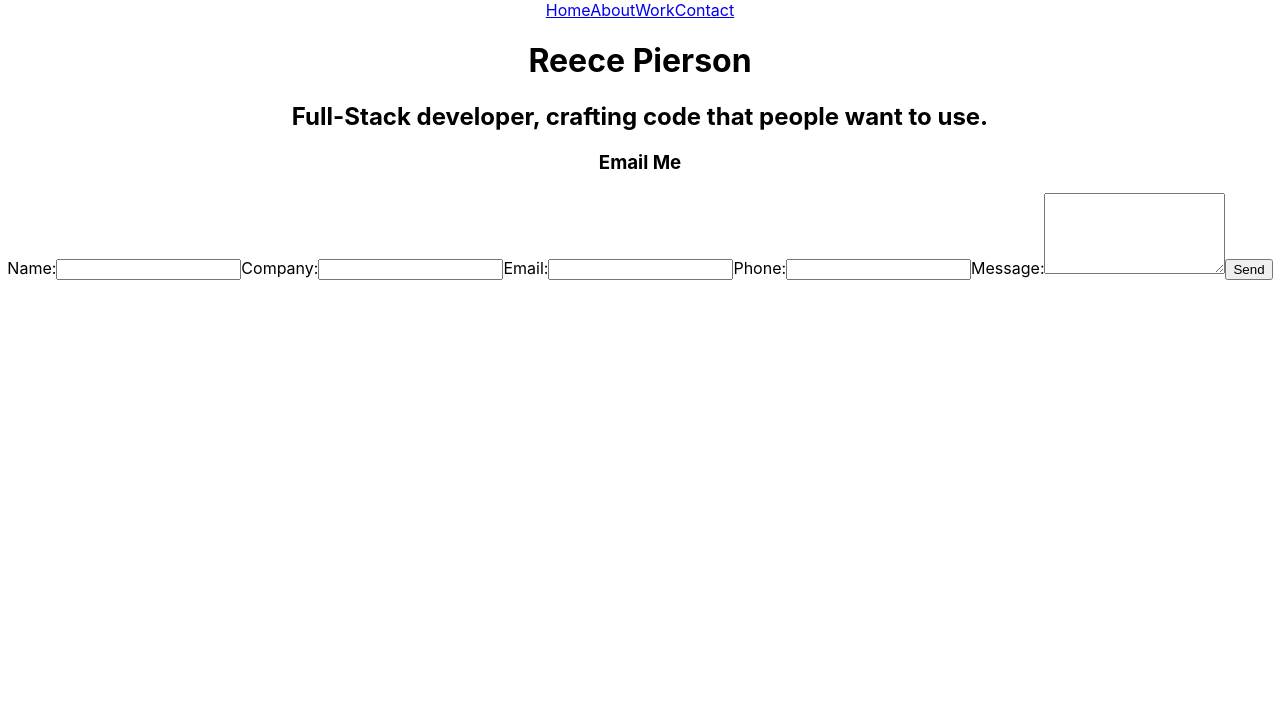
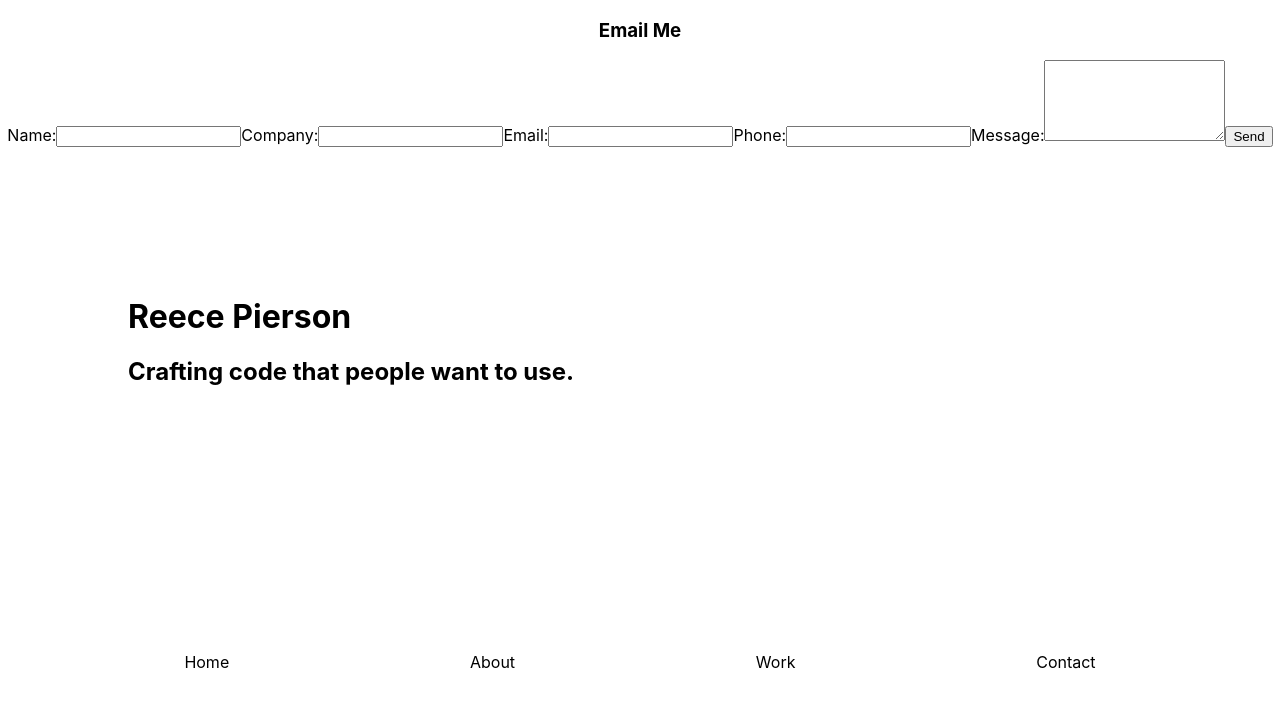
Before and after one commit to reeceap124/portfolio_fe, a React (Create React App) app: page /contact in a window 1280 px wide. Shown: the top 706 px of the page. Built offline with nearby package versions, Linux system fonts and the light colour scheme.

Commit message:
worked on the homepag and nav. some styling

```diff
--- a/package.json
+++ b/package.json
@@ -7,6 +7,7 @@
     "@testing-library/react": "^9.3.2",
     "@testing-library/user-event": "^7.1.2",
     "axios": "^0.19.2",
+    "node-sass": "^4.13.1",
     "react": "^16.13.0",
     "react-dom": "^16.13.0",
     "react-router-dom": "^5.1.2",
--- a/src/App.css
+++ /dev/null
@@ -1,38 +0,0 @@
-.App {
-  text-align: center;
-}
-
-.App-logo {
-  height: 40vmin;
-  pointer-events: none;
-}
-
-@media (prefers-reduced-motion: no-preference) {
-  .App-logo {
-    animation: App-logo-spin infinite 20s linear;
-  }
-}
-
-.App-header {
-  background-color: #282c34;
-  min-height: 100vh;
-  display: flex;
-  flex-direction: column;
-  align-items: center;
-  justify-content: center;
-  font-size: calc(10px + 2vmin);
-  color: white;
-}
-
-.App-link {
-  color: #61dafb;
-}
-
-@keyframes App-logo-spin {
-  from {
-    transform: rotate(0deg);
-  }
-  to {
-    transform: rotate(360deg);
-  }
-}
--- a/src/App.js
+++ b/src/App.js
@@ -1,6 +1,6 @@
 import React from 'react';
 import {Route} from 'react-router-dom'
-import './App.css';
+import './App.scss';
 import About from './components/About'
 import ProjectsPage from './components/projects/ProjectsPage'
 import Contact from './components/Contact'
@@ -11,8 +11,11 @@ function App() {
   return (
     <div className="App">
       <Nav/>
-      <h1>Reece Pierson</h1>
-      <h2>Full-Stack developer, crafting code that people want to use.</h2>
+      <main>
+        <h1>Reece Pierson</h1>
+        <h2>Crafting code that people want to use.</h2>
+      </main>
+
       <Route exact path='/home' component={App}/>
       <Route path='/about' component={About}/>
       <Route path='/work' component ={ProjectsPage}/>
--- /dev/null
+++ b/src/App.scss
@@ -0,0 +1,37 @@
+$text-primary: #b6b6b6;
+$text-secondary: #ececec;
+$bg-primary: #23232e;
+$bg-secondary: #141418;
+
+
+:root{
+  text-align: center;
+  font-size: 16px;
+}
+
+.App {
+  color: black;
+  background-color: white;
+  margin: 0;
+  padding: 0;
+  height: 100vh;
+  display: flex;
+  flex-direction: column-reverse;
+
+  main {
+    margin: 10%;
+    margin-bottom: auto;
+    text-align: left;
+  }
+  .navWrapper {
+    margin: 5%;
+    margin-bottom: 10%;
+    display: flex;
+    justify-content: space-around;
+
+    a{
+      text-decoration: none;
+      color: black;
+    }
+  }
+}
--- a/src/components/Contact.js
+++ b/src/components/Contact.js
@@ -1,5 +1,6 @@
 import React, {useState} from 'react'
 import axios from 'axios'
+
 
 export default function Contact() {
     const [email, setEmail] = useState({
@@ -10,18 +11,30 @@ export default function Contact() {
         message: ''
     })
     const [sent, setSent] = useState(false)
+    const [sending, setSending]= useState(false)
     const handleChanges = (e) => {
         e.preventDefault();
         setEmail({...email, [e.target.name]:e.target.value})
 
     }
 
-    const handleSubmit = () => {
+    const handleSubmit = (e) => {
+        e.preventDefault()
+        setSending(true);
         axios.post('https://reeces-portfolio.herokuapp.com/api/email', email)
             .then(res => {
                 console.log(res)
-                setSent(true)
+                setEmail({
+                    name: '',
+                    company: '',
+                    email: '',
+                    phone: '',
+                    message: ''
+                })
+                setSent(true);
+                setSending(false);
             })
+
             .catch(err=>{
                 console.error(err)
             })
@@ -37,6 +50,7 @@ export default function Contact() {
                 <label>Message:<textarea name='message' rows='5' value={email.message}  onChange={handleChanges}></textarea></label>
                 <button type='submit'>Send</button>
             </form>
+            {!sent && sending? <p>Sending</p>: null}
             {sent?<p>Message Sent!</p>:null}
         </div> //end contact wrapper
 
```
Also changed, not shown: 1 other file (tests, documents, lock files or other folders).
